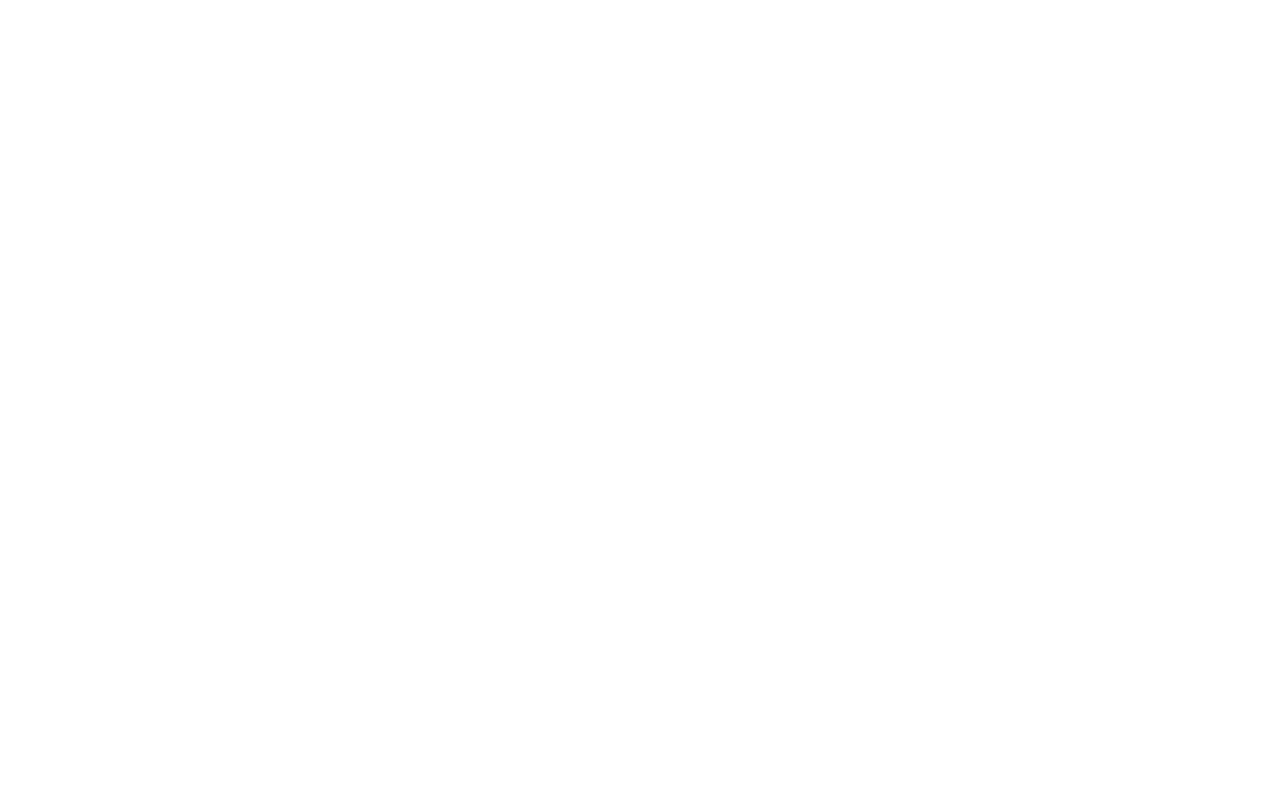
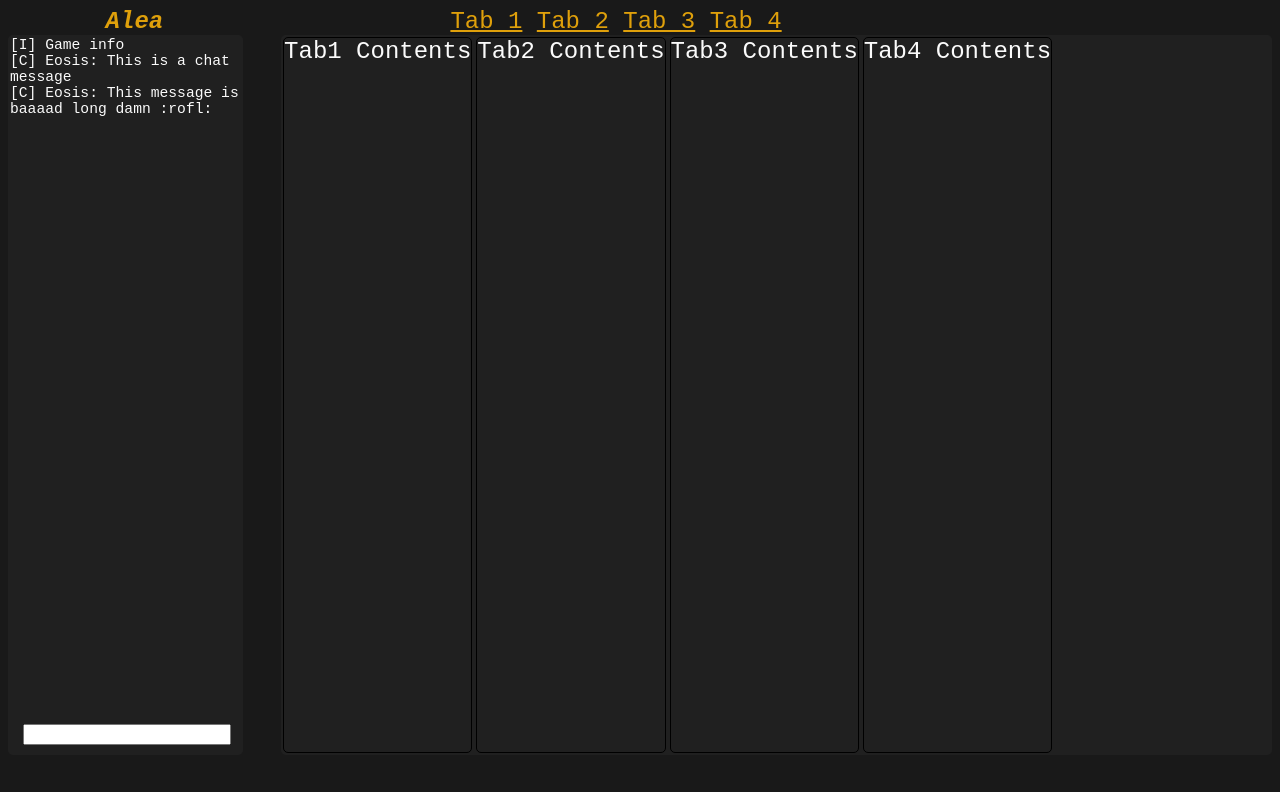
Before and after one commit to eosiswastaken/alea, a plain HTML site: page index.html in a window 1280 px wide. Drawn offline with Linux system fonts and the light colour scheme.

Commit message:
Basic UI + Tab functionnality

```diff
--- a/index.html
+++ b/index.html
@@ -2,7 +2,7 @@
 <html lang="en">
 
 <head>
-
+    <link rel="stylesheet" href="style.css">
 
     <link rel="apple-touch-icon" sizes="180x180" href="apple-touch-icon.png">
     <link rel="icon" type="image/png" sizes="32x32" href="favicon-32x32.png">
@@ -22,7 +22,35 @@
 </head>
 
 <body>
+    <header>
+        <span id="title"> Alea </span>
+        <span id="nav">
+            <a class="noselect underline" id="tab1t" onclick="tabManagement('tab1')">Tab 1</a>
+            <a class="noselect underline" id="tab2t" onclick="tabManagement('tab2')"> Tab 2</a>
+            <a class="noselect underline" id="tab3t" onclick="tabManagement('tab3')"> Tab 3</a>
+            <a class="noselect underline" id="tab4t" onclick="tabManagement('tab4')"> Tab 4</a>
+        </span>
 
+
+
+    </header>
+    <div id="wrapper">
+        <div id="chat">
+            <ul id="messages">
+                <li>[I] Game info</li>
+                <li>[C] Eosis: This is a chat message</li>
+                <li>[C] Eosis: This message is baaaad long damn :rofl:</li>
+            </ul>
+            <input type="text">
+        </div>
+        <div id="content">
+            <div class="tab" id="tab1">Tab1 Contents</div>
+            <div class="tab" id="tab2">Tab2 Contents</div>
+            <div class="tab" id="tab3">Tab3 Contents</div>
+            <div class="tab" id="tab4">Tab4 Contents</div>
+        </div>
+    </div>
 </body>
+<script src="main.js"> </script>
 
 </html>
--- /dev/null
+++ b/main.js
@@ -0,0 +1,13 @@
+function tabManagement(ee) {
+    console.log(ee);
+    tab = document.getElementById(ee);
+    toggle = document.getElementById(ee + "t");
+    console.log(tab.style.display == "none");
+    if (tab.style.display === "none") {
+        tab.style.display = "inline";
+        toggle.classList.add("underline")
+    } else {
+        tab.style.display = "none"
+        toggle.classList.remove("underline")
+    };
+}
--- /dev/null
+++ b/style.css
@@ -0,0 +1,96 @@
+body {
+    font-family: monospace;
+    font-size: 1.5rem;
+    background-color: #191919;
+}
+
+#chat {
+    border-radius: 5px;
+    background-color: aqua;
+    width: 15rem;
+    height: 90vh;
+    position: relative;
+    background-color: #202020;
+    color: #fbfbfb;
+}
+
+#chat input {
+    position: absolute;
+    bottom: 10px;
+    width: 85%;
+    left: 15px;
+}
+
+
+#content {
+    display: flex;
+    flex-wrap: wrap;
+    margin-left: 3%;
+    background-color: red;
+    width: 80%;
+    height: 90vh;
+    background-color: #202020;
+    border-radius: 5px;
+
+}
+
+#wrapper {
+    display: flex;
+}
+
+.tab {
+    color: #fbfbfb;
+    border-radius: 5px;
+    border: 1px solid black;
+    margin: 2px;
+}
+
+#nav {
+    margin-left: 15%;
+    color: #dfa00b;
+}
+
+#title {
+    color: #dfa00b;
+    font-weight: bold;
+    font-style: italic;
+    text-align: center;
+    width: 20%;
+}
+
+#messages {
+    list-style-type: none;
+    margin: 1px;
+    padding: 1px;
+    font-size: 11pt;
+    font-weight: 100;
+}
+
+input:focus {
+    outline: none;
+}
+
+header {
+    display: flex;
+    flex-wrap: wrap;
+}
+
+.underline {
+    text-decoration: underline;
+}
+
+.noselect {
+    -webkit-touch-callout: none;
+    /* iOS Safari */
+    -webkit-user-select: none;
+    /* Safari */
+    -khtml-user-select: none;
+    /* Konqueror HTML */
+    -moz-user-select: none;
+    /* Old versions of Firefox */
+    -ms-user-select: none;
+    /* Internet Explorer/Edge */
+    user-select: none;
+    /* Non-prefixed version, currently
+                                    supported by Chrome, Edge, Opera and Firefox */
+}
```
